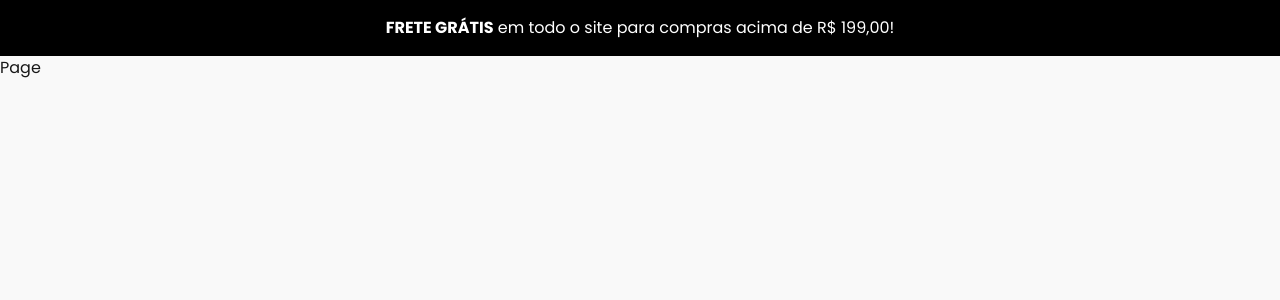
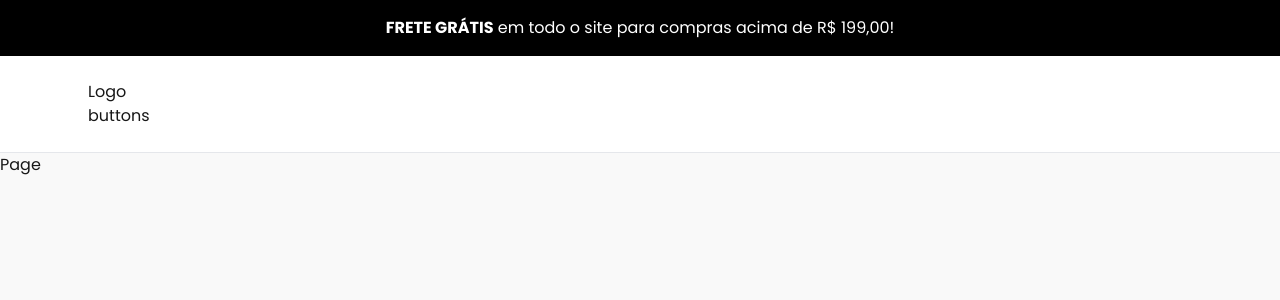
Before and after one commit to Nixwzy/b7store, a Next.js app: page / in a window 1280 px wide. Shown: the top 300 px of the page. Built offline with nearby package versions, Linux system fonts and the light colour scheme.

Commit message:
feat(header): add background styling and structure to header component

```diff
--- a/src/components/layout/header.tsx
+++ b/src/components/layout/header.tsx
@@ -2,11 +2,18 @@
 
 export function Header() {
     return (
-        <header className="">
+        <header className="bg-white border-b border-gray-200">
             <div className="bg-black text-white p-4 text-center">
                 <strong>FRETE GRÁTIS</strong> em todo o site para compras acima de R$ 199,00!
             </div>
-
+            <div className="p-6 w-full max-w-6xl mx-auto">
+                <div className="">
+                    Logo
+                </div>
+                <div className="">
+                    buttons
+                </div>
+            </div>
         </header>
     )
 }
```
